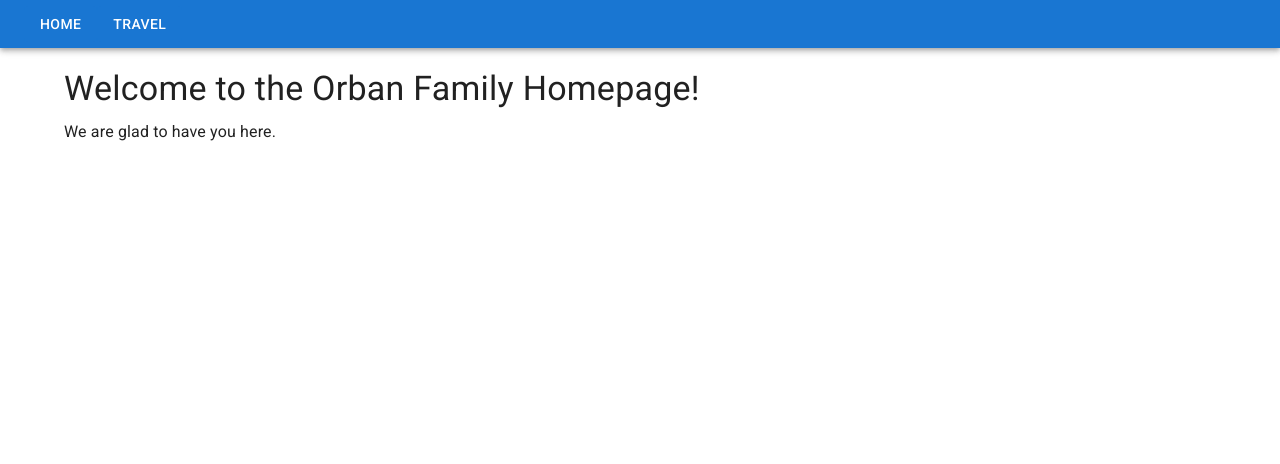
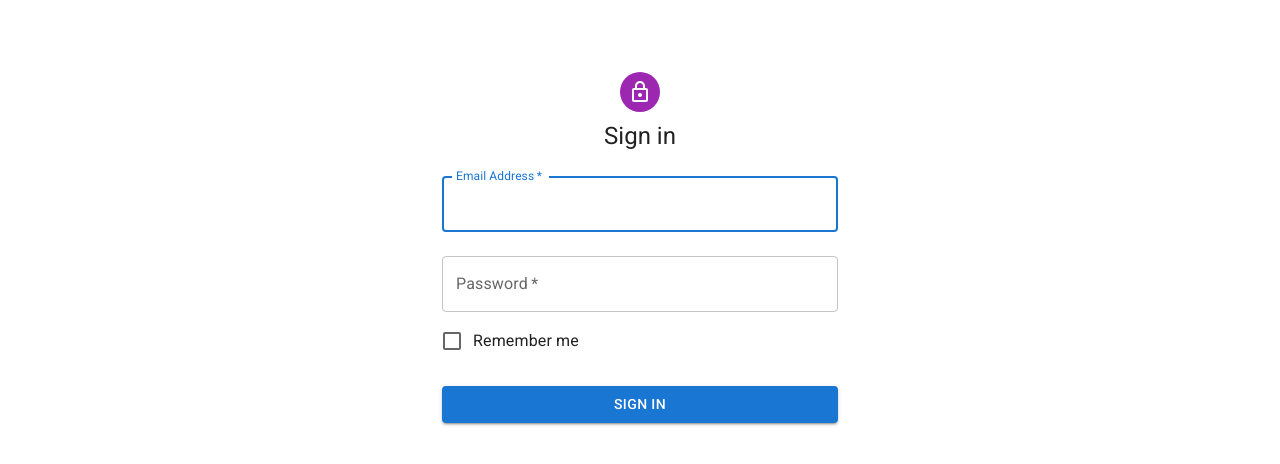
Before and after one commit to borban/orban-family, a React (Vite) app: page / in a window 1280 px wide. Shown: the top 464 px of the page. Built offline with nearby package versions, Linux system fonts and the light colour scheme.

Commit message:
Add login page

```diff
--- a/package.json
+++ b/package.json
@@ -10,11 +10,13 @@
     "preview": "vite preview"
   },
   "dependencies": {
+    "@aws-amplify/ui-react": "^6.1.4",
     "@emotion/react": "^11.11.3",
     "@emotion/styled": "^11.11.0",
     "@fontsource/roboto": "^5.0.8",
     "@mui/icons-material": "^5.15.10",
     "@mui/material": "^5.15.10",
+    "aws-amplify": "^6.0.17",
     "react": "^18.2.0",
     "react-dom": "^18.2.0",
     "react-router": "^6.22.1",
--- a/src/App.jsx
+++ b/src/App.jsx
@@ -1,30 +1,11 @@
 import * as React from 'react';
-import { Route, Routes, Link } from 'react-router-dom';
-import Homepage from './components/Homepage';
-import Travel from './components/Travel';
-import { AppBar, Button, Toolbar, Typography } from '@mui/material';
+import SignIn from './pages/SignIn';
+
 
 export default function App() {
   return (
     <div>
-      <AppBar position="static">
-        <Toolbar variant="dense">
-          <Link to="/">
-            <Button variant="contained" disableElevation>
-              Home
-            </Button>
-          </Link>
-          <Link to="/travel">
-            <Button variant="contained" disableElevation>
-              Travel
-            </Button>
-          </Link>
-        </Toolbar>
-      </AppBar>
-      <Routes>
-        <Route index element={<Homepage />} />
-        <Route path="travel" element={<Travel />} />
-      </Routes>
+      <SignIn/>
     </div >
   );
 }
--- /dev/null
+++ b/src/pages/SignIn.jsx
@@ -0,0 +1,98 @@
+import * as React from 'react';
+import Avatar from '@mui/material/Avatar';
+import Button from '@mui/material/Button';
+import CssBaseline from '@mui/material/CssBaseline';
+import TextField from '@mui/material/TextField';
+import FormControlLabel from '@mui/material/FormControlLabel';
+import Checkbox from '@mui/material/Checkbox';
+import Link from '@mui/material/Link';
+import Box from '@mui/material/Box';
+import LockOutlinedIcon from '@mui/icons-material/LockOutlined';
+import Typography from '@mui/material/Typography';
+import Container from '@mui/material/Container';
+import { createTheme, ThemeProvider } from '@mui/material/styles';
+
+function Copyright(props) {
+  return (
+    <Typography variant="body2" color="text.secondary" align="center" {...props}>
+      {'Copyright © '}
+      <Link color="inherit" href="https://mui.com/">
+        Your Website
+      </Link>{' '}
+      {new Date().getFullYear()}
+      {'.'}
+    </Typography>
+  );
+}
+
+// TODO remove, this demo shouldn't need to reset the theme.
+
+const defaultTheme = createTheme();
+
+export default function SignIn() {
+  const handleSubmit = (event) => {
+    event.preventDefault();
+    const data = new FormData(event.currentTarget);
+    console.log({
+      email: data.get('email'),
+      password: data.get('password'),
+    });
+  };
+
+  return (
+    <ThemeProvider theme={defaultTheme}>
+      <Container component="main" maxWidth="xs">
+        <CssBaseline />
+        <Box
+          sx={{
+            marginTop: 8,
+            display: 'flex',
+            flexDirection: 'column',
+            alignItems: 'center',
+          }}
+        >
+          <Avatar sx={{ m: 1, bgcolor: 'secondary.main' }}>
+            <LockOutlinedIcon />
+          </Avatar>
+          <Typography component="h1" variant="h5">
+            Sign in
+          </Typography>
+          <Box component="form" onSubmit={handleSubmit} noValidate sx={{ mt: 1 }}>
+            <TextField
+              margin="normal"
+              required
+              fullWidth
+              id="email"
+              label="Email Address"
+              name="email"
+              autoComplete="email"
+              autoFocus
+            />
+            <TextField
+              margin="normal"
+              required
+              fullWidth
+              name="password"
+              label="Password"
+              type="password"
+              id="password"
+              autoComplete="current-password"
+            />
+            <FormControlLabel
+              control={<Checkbox value="remember" color="primary" />}
+              label="Remember me"
+            />
+            <Button
+              type="submit"
+              fullWidth
+              variant="contained"
+              sx={{ mt: 3, mb: 2 }}
+            >
+              Sign In
+            </Button>
+          </Box>
+        </Box>
+      </Container>
+    </ThemeProvider>
+  );
+}
```
Also changed, not shown: src/pages/Homepage.jsx (renamed from src/components/Homepage.jsx), src/pages/Travel.jsx (renamed from src/components/Travel.jsx), 1 other file (tests, documents, lock files or other folders).
